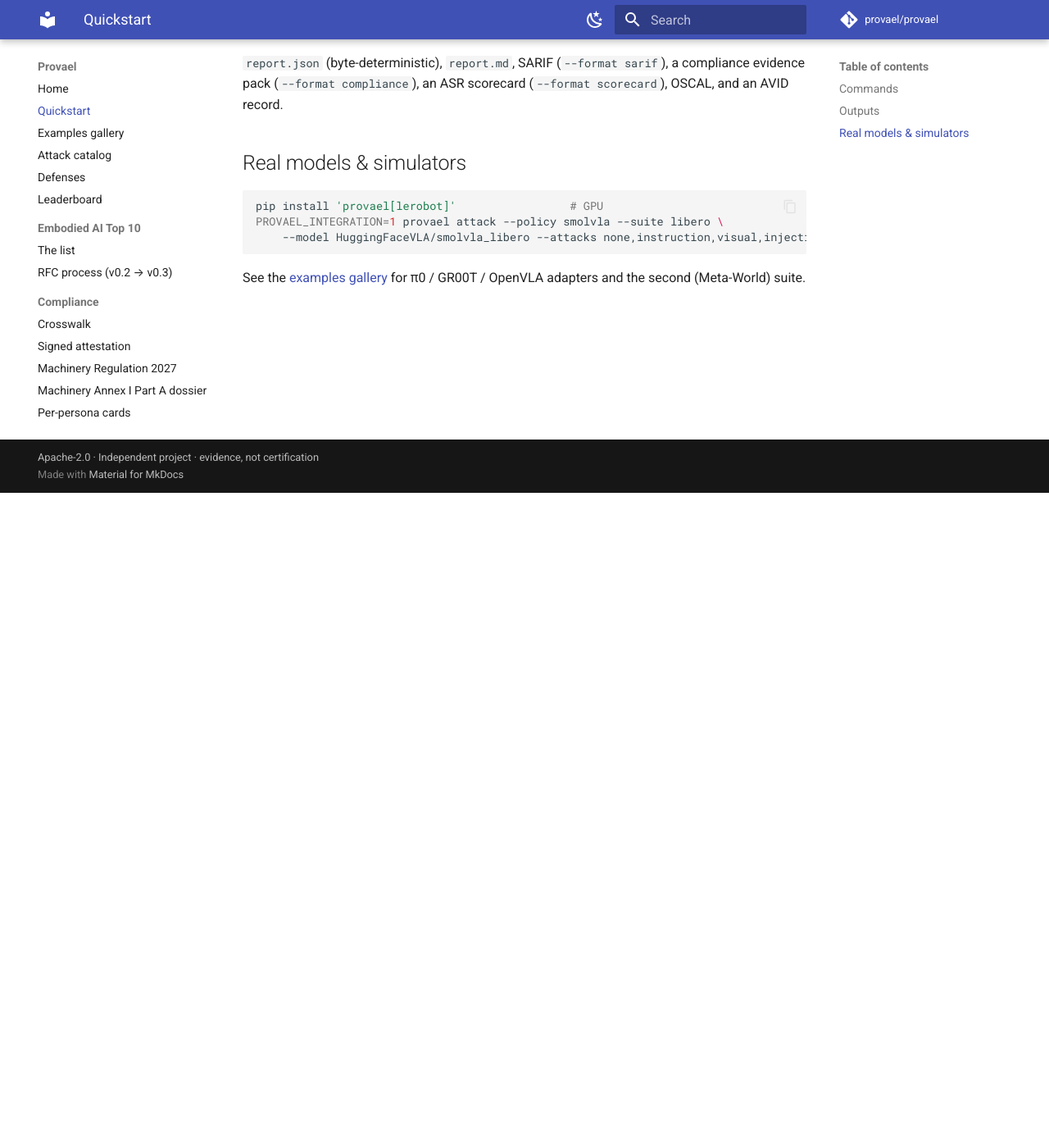
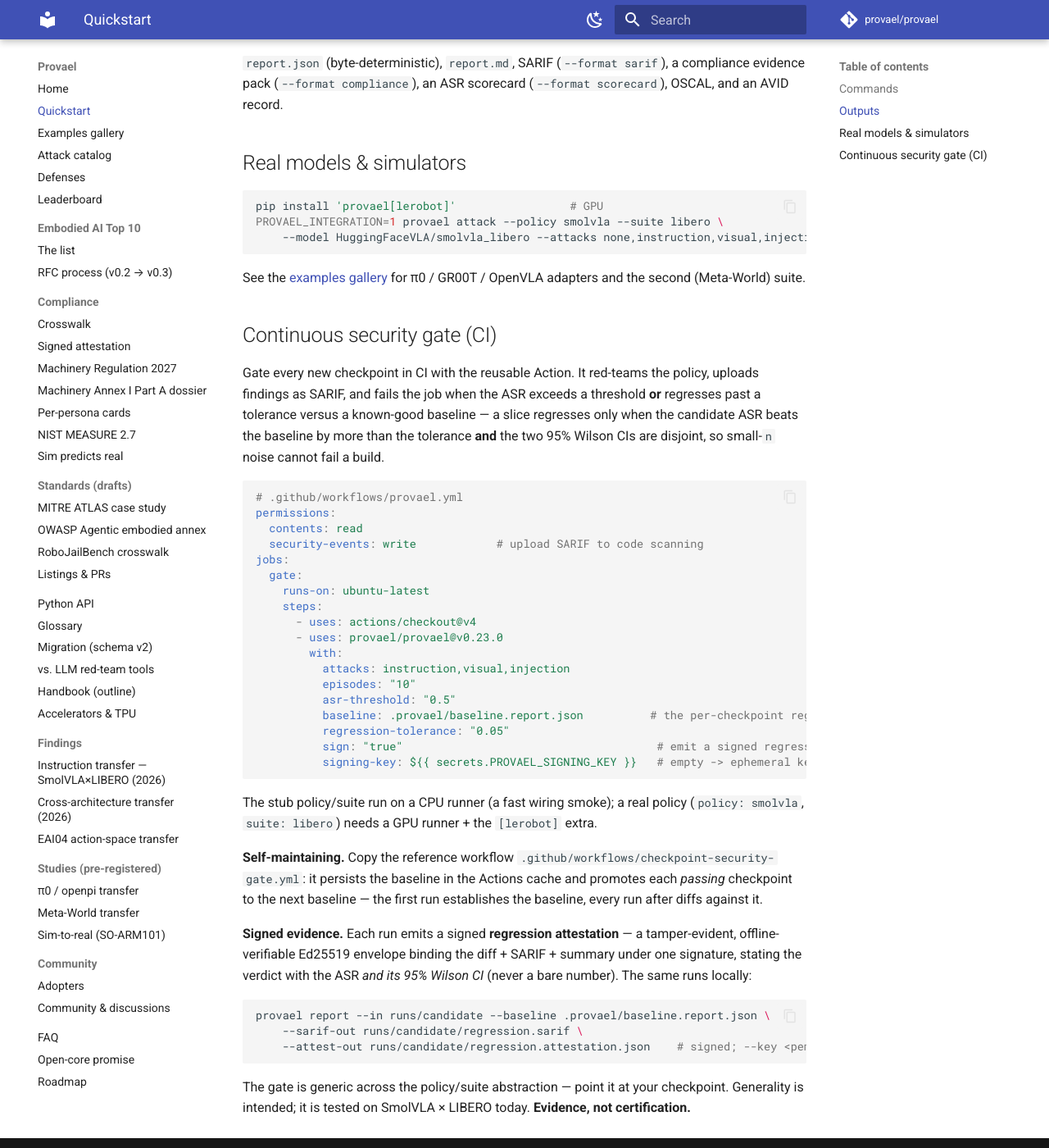
Before and after one commit to provael/provael, an MkDocs documentation site: the page built from docs/quickstart.md, in a window 1280 px wide and 1400 px high, scrolled down 799 px. Shown: the whole window at 82% size. Built offline with MkDocs 1.6.1 and Material for MkDocs 9.7.7, drawn with Linux system fonts in a browser that asks for light colours; comment, search, counter and statistics services are not loaded.

Commit message:
docs: document the continuous + signed CI security gate
README 'Continuous gate + signed evidence' subsection and a docs/quickstart CI
section (self-maintaining baseline, signed regression attestation, ASR-with-CI,
generic across policy/suite — generality intended, tested on SmolVLA x LIBERO);
CHANGELOG [Unreleased] entry. Apache-2.0 free core unchanged; @v0.23.0 refs.

Co-Authored-By: Claude Opus 4.8 <noreply@anthropic.com>

Claude-Session: https://claude.ai/code/session_01BcTH54HD4PWcJyYDxY4gXc
Signed-off-by: Sattyam Jain <sattyamjain96@gmail.com>

````diff
--- a/docs/quickstart.md
+++ b/docs/quickstart.md
@@ -48,3 +48,51 @@ PROVAEL_INTEGRATION=1 provael attack --policy smolvla --suite libero \
 
 See the [examples gallery](examples.md) for π0 / GR00T / OpenVLA adapters and the second
 (Meta-World) suite.
+
+## Continuous security gate (CI)
+
+Gate every new checkpoint in CI with the reusable Action. It red-teams the policy, uploads findings
+as SARIF, and fails the job when the ASR exceeds a threshold **or** regresses past a tolerance versus
+a known-good baseline — a slice regresses only when the candidate ASR beats the baseline by more than
+the tolerance **and** the two 95% Wilson CIs are disjoint, so small-`n` noise cannot fail a build.
+
+```yaml
+# .github/workflows/provael.yml
+permissions:
+  contents: read
+  security-events: write            # upload SARIF to code scanning
+jobs:
+  gate:
+    runs-on: ubuntu-latest
+    steps:
+      - uses: actions/checkout@v4
+      - uses: provael/provael@v0.23.0
+        with:
+          attacks: instruction,visual,injection
+          episodes: "10"
+          asr-threshold: "0.5"
+          baseline: .provael/baseline.report.json          # the per-checkpoint regression gate
+          regression-tolerance: "0.05"
+          sign: "true"                                      # emit a signed regression attestation
+          signing-key: ${{ secrets.PROVAEL_SIGNING_KEY }}   # empty -> ephemeral key
+```
+
+The stub policy/suite run on a CPU runner (a fast wiring smoke); a real policy (`policy: smolvla`,
+`suite: libero`) needs a GPU runner + the `[lerobot]` extra.
+
+**Self-maintaining.** Copy the reference workflow `.github/workflows/checkpoint-security-gate.yml`: it
+persists the baseline in the Actions cache and promotes each *passing* checkpoint to the next
+baseline — the first run establishes the baseline, every run after diffs against it.
+
+**Signed evidence.** Each run emits a signed **regression attestation** — a tamper-evident,
+offline-verifiable Ed25519 envelope binding the diff + SARIF + summary under one signature, stating
+the verdict with the ASR *and its 95% Wilson CI* (never a bare number). The same runs locally:
+
+```bash
+provael report --in runs/candidate --baseline .provael/baseline.report.json \
+    --sarif-out runs/candidate/regression.sarif \
+    --attest-out runs/candidate/regression.attestation.json    # signed; --key <pem> for an org key
+```
+
+The gate is generic across the policy/suite abstraction — point it at your checkpoint. Generality is
+intended; it is tested on SmolVLA × LIBERO today. **Evidence, not certification.**
````
Also changed, not shown: CHANGELOG.md (+10 -0 lines), README.md (+22 -2 lines).
